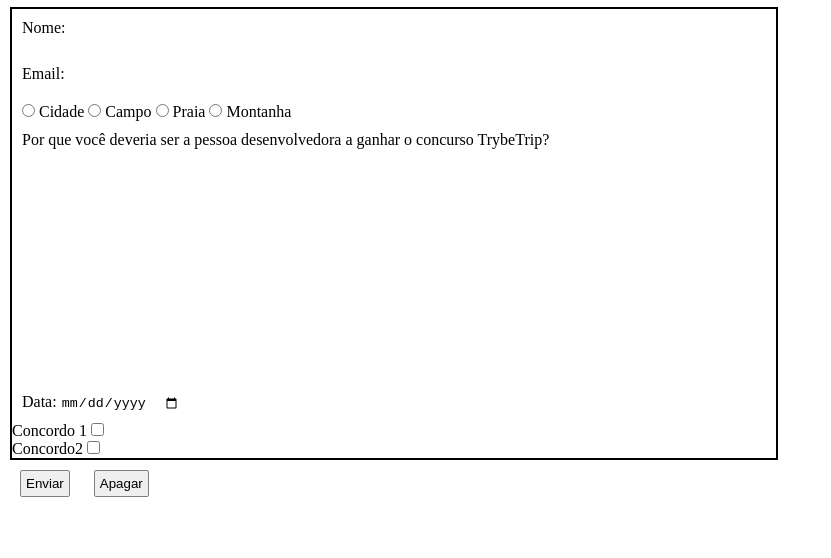
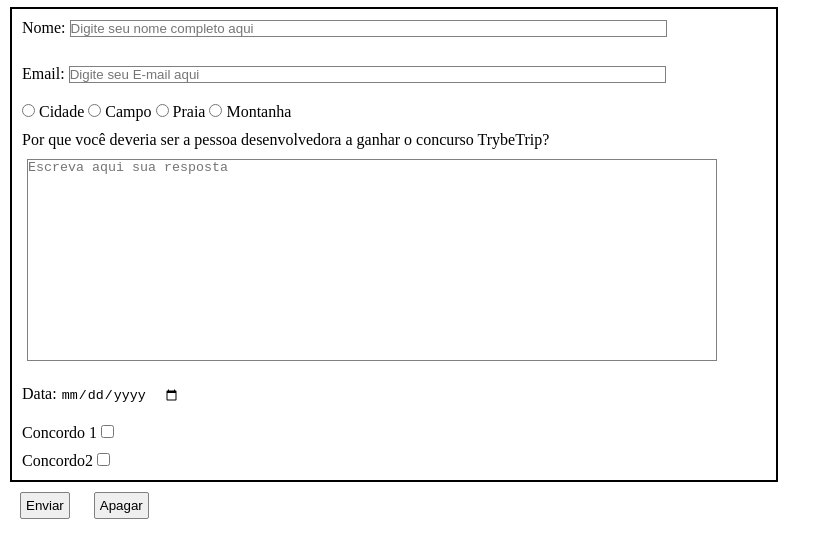
Before and after one commit to antonioggt/exercicios-trybe, a plain HTML site: page fundamentos/bloco 6/index.html in a window 1280 px wide. Shown: the part 90-648 px from the top of the page, without its empty margins (0-831 px from the left). Drawn offline with Linux system fonts and the light colour scheme.

Commit message:
adiciona pequenas mudanças visuais no formulário

```diff
--- a/fundamentos/bloco 6/index.html
+++ b/fundamentos/bloco 6/index.html
@@ -16,12 +16,12 @@
             <div id="form-square">
                 <div id="name-div">
                     <label for="nome" id="name-label">Nome:</label>
-                    <input type="text" name="nome" id="nome" minlength="10" maxlength="40">
+                    <input type="text" name="nome" id="nome" minlength="10" maxlength="40" placeholder="Digite seu nome completo aqui">
                 </div>
                 <br>
                 <div id="email-div">
                     <label for="email">Email:</label>
-                    <input type="email" name="email" id="email" minlength="10" maxlength="50">
+                    <input type="email" name="email" id="email" minlength="10" maxlength="50" placeholder="Digite seu E-mail aqui">
                 </div>
                 <div id="destino">
                     <input type="radio" name="destiny" id="city">
@@ -35,17 +35,17 @@
                 </div>
                 <div id="paragrafo">
                     <p id="texto">Por que você deveria ser a pessoa desenvolvedora a ganhar o concurso TrybeTrip?</p>
-                    <textarea name="why-coder" id="why-coder" maxlength="500"></textarea>
+                    <textarea name="why-coder" id="why-coder" maxlength="500"  placeholder="Escreva aqui sua resposta"></textarea>
                 </div>
                 <div id="input-date">
                     <label for="date">Data:</label>
                     <input type="date" name="date" id="date">
                 </div>
-                <div>
+                <div id="checkbox-div">
                     <label for="concordo1">Concordo 1</label>
                     <input type="checkbox" name="concordo1" id="concordo1">
                 </div>
-                <div>
+                <div id="checkbox-div1">
                     <label for="concordo2">Concordo2</label>
                     <input type="checkbox" name="concordo2" id="concordo2">
                 </div>
--- a/fundamentos/bloco 6/style.css
+++ b/fundamentos/bloco 6/style.css
@@ -17,6 +17,12 @@
     width: 100%;
 }
 
+#nome, #email {
+    border: 1px gray solid;
+    width: 80%;
+}
+
+
 #form-square {
     border: 2px solid black;
 }
@@ -26,10 +32,6 @@ main {
     height: 400px;
     border: 3px;
     margin: 10px;
-}
-
-#nome {
-    border: 1px;
 }
 
 #name-div {
@@ -45,10 +47,11 @@ main {
 }
 
 #why-coder {
-    margin: 10px;
-    width: 80%;
+    margin: 0px 10px 10px 15px;
+    width: 90%;
     height: 200px;
     resize: none;
+    border: 1px solid gray;
 }
 
 #texto {
@@ -65,3 +68,11 @@ main {
     padding: 5px;
     border-radius: 2px;
 }
+
+#checkbox-div, #checkbox-div1 {
+    margin: 10px;
+}
+
+#checkbox-div {
+    margin-top: 20px;
+}
```
